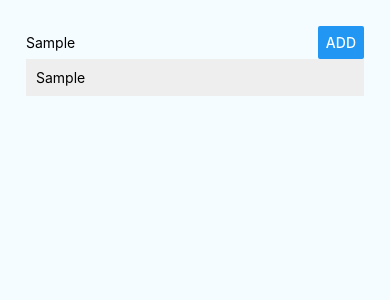
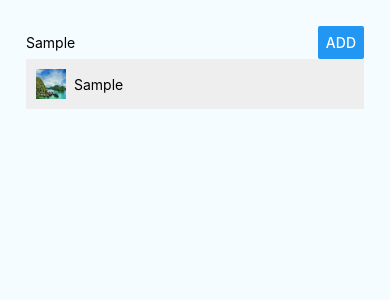
Before and after one commit to EberronBruce/ReactNativeCourseV1, a React Native app: screen / in a window 390 px wide. Both pictures are taken after typing "Sample" into the empty fields and a click on the button "ADD". Shown: the top 300 px of the page. Built offline with nearby package versions, Linux system fonts and the light colour scheme.

Commit message:
add static image

```diff
--- a/App.js
+++ b/App.js
@@ -9,7 +9,7 @@
 
 import PlaceInput from "./src/components/PlaceInput/PlaceInput.js";
 import PlaceList from "./src/components/PlaceList/PlaceList.js";
-
+import placeImage from "./src/assets/beautiful-place.jpg"
 
 type Props = {};
 type State = { places: Array<Object>};
@@ -23,7 +23,8 @@
         return {
             places: prevState.places.concat({
               key: String(Math.random()),
-              value: placeName
+              name: placeName,
+              image: placeImage
             })
         };
       });
--- a/src/components/ListItem/ListItem.js
+++ b/src/components/ListItem/ListItem.js
@@ -1,13 +1,14 @@
 /* @flow */
 
 import React from 'react';
-import { View, Text, StyleSheet, TouchableOpacity } from 'react-native';
+import { View, Text, StyleSheet, TouchableOpacity, Image } from 'react-native';
 
-type Props = {placeName : string, onItemPressed : Function};
+type Props = {placeName : string, onItemPressed : Function, placeImage : Image};
 
 const listItem = (props : Props) => (
   <TouchableOpacity onPress={props.onItemPressed}>
     <View style={styles.listItem}>
+        <Image resizeMode="cover" source={props.placeImage} style={styles.placeImage} />
         <Text>{props.placeName}</Text>
     </View>
   </TouchableOpacity>
@@ -18,7 +19,14 @@
         width: "100%",
         marginBottom: 5,
         padding: 10,
-        backgroundColor: "#eee"
+        backgroundColor: "#eee",
+        flexDirection: "row",
+        alignItems: "center"
+    },
+    placeImage: {
+      marginRight: 8,
+      height: 30,
+      width: 30
     }
 });
 
--- a/src/components/PlaceList/PlaceList.js
+++ b/src/components/PlaceList/PlaceList.js
@@ -15,7 +15,8 @@
           data={props.places}
           renderItem={(info) => (
             <ListItem
-              placeName={info.item.value}
+              placeName={info.item.name}
+              placeImage={info.item.image}
               onItemPressed={() => props.onItemDeleted(info.item.key)}
             />
           )}
```
Also changed, not shown: src/assets/beautiful-place.jpg (added).
